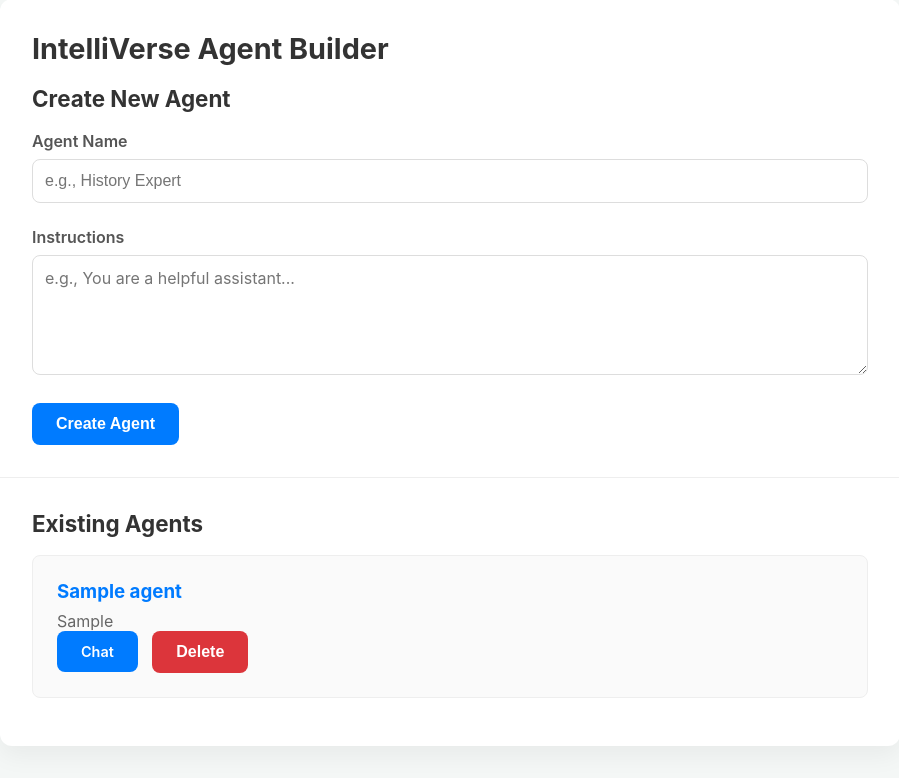
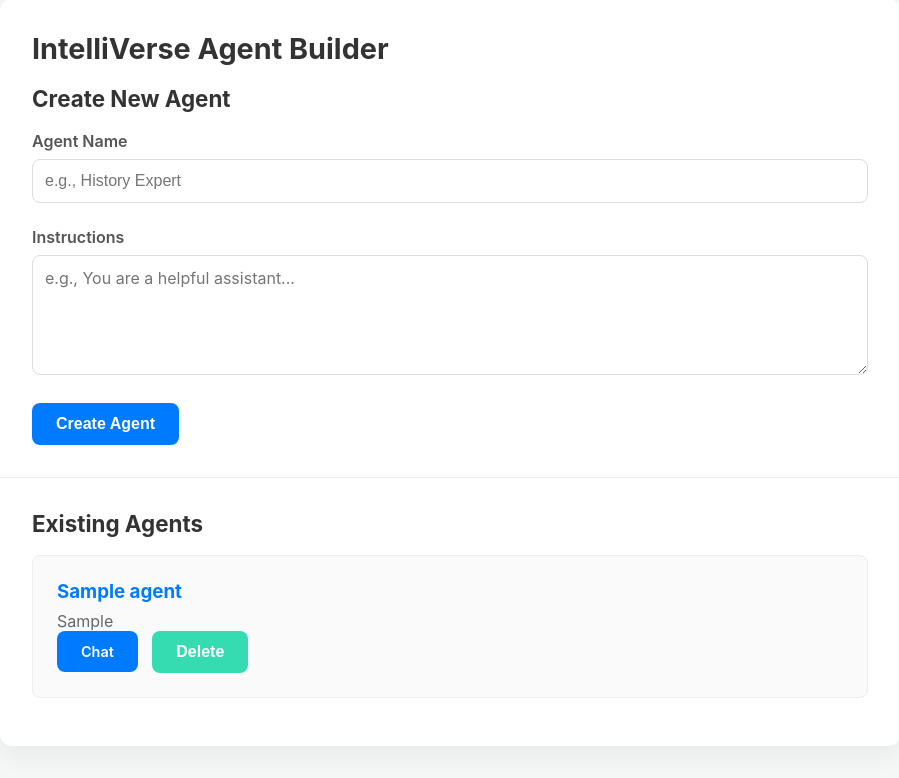
Before and after one commit to gevverson/agent-builder, a Flask app: page / in a window 1280 px wide. Shown: the part 33-811 px from the top of the page, without its empty margins (190-1089 px from the left). Run offline with Flask 3, Linux system fonts and the light colour scheme; tables that the repository leaves empty hold one stand-in row (values such as "Sample post").

Commit message:
test change delete button color

```diff
--- a/app/templates/admin.html
+++ b/app/templates/admin.html
@@ -144,7 +144,7 @@
                         <a href="/agent/{{ agent.id }}" class="btn" style="display:inline-block; text-decoration:none; font-size:0.9rem;">Chat</a>
 
                         <form action="/delete/{{ agent.id }}" method="POST" style="display:inline; margin-left: 10px;">
-                            <button type="submit" class="btn" style="background-color: #dc353b; cursor: pointer;">Delete</button>
+                            <button type="submit" class="btn" style="background-color: #35dcb2; cursor: pointer;">Delete</button>
                         </form>
                     </li>
           {% endfor %} {% else %}
```
